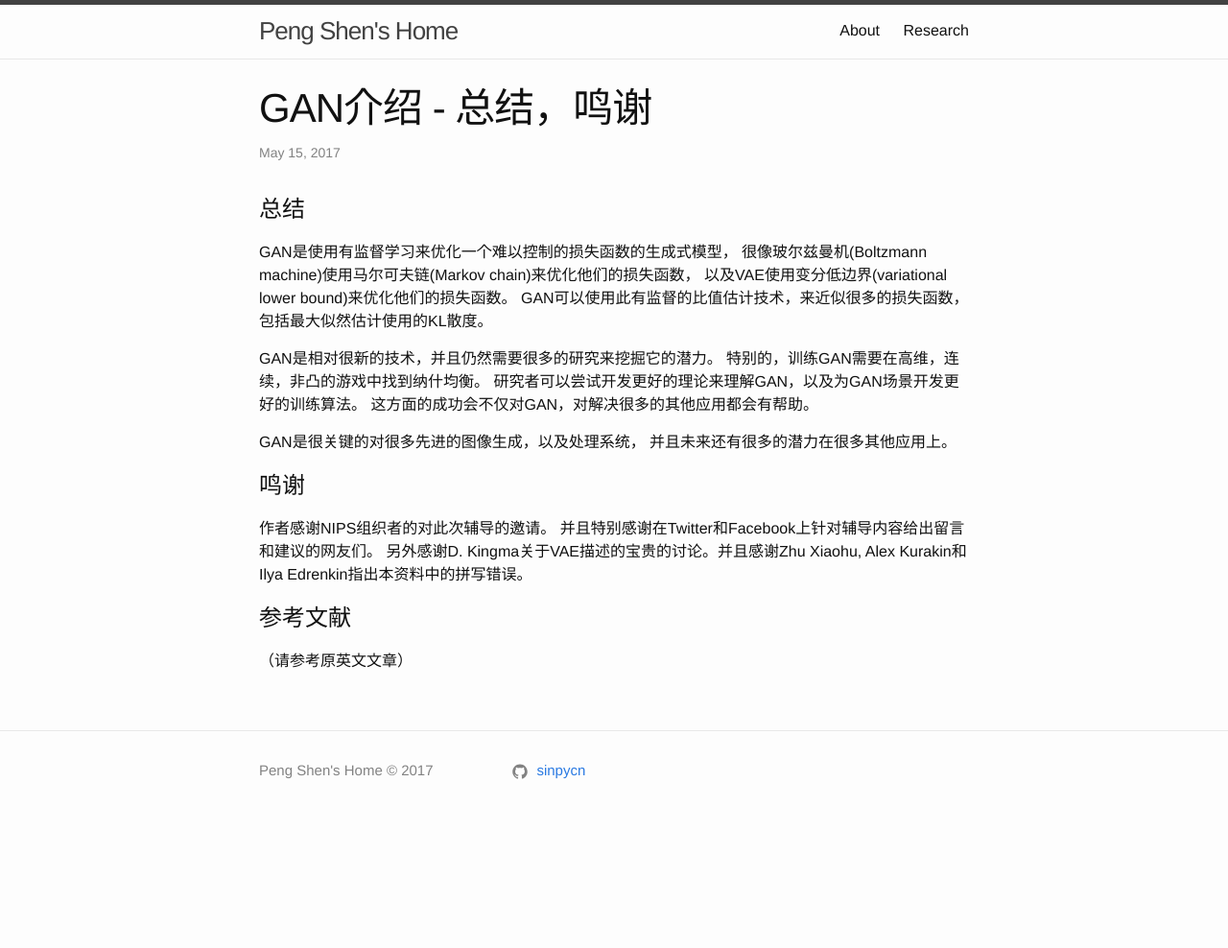
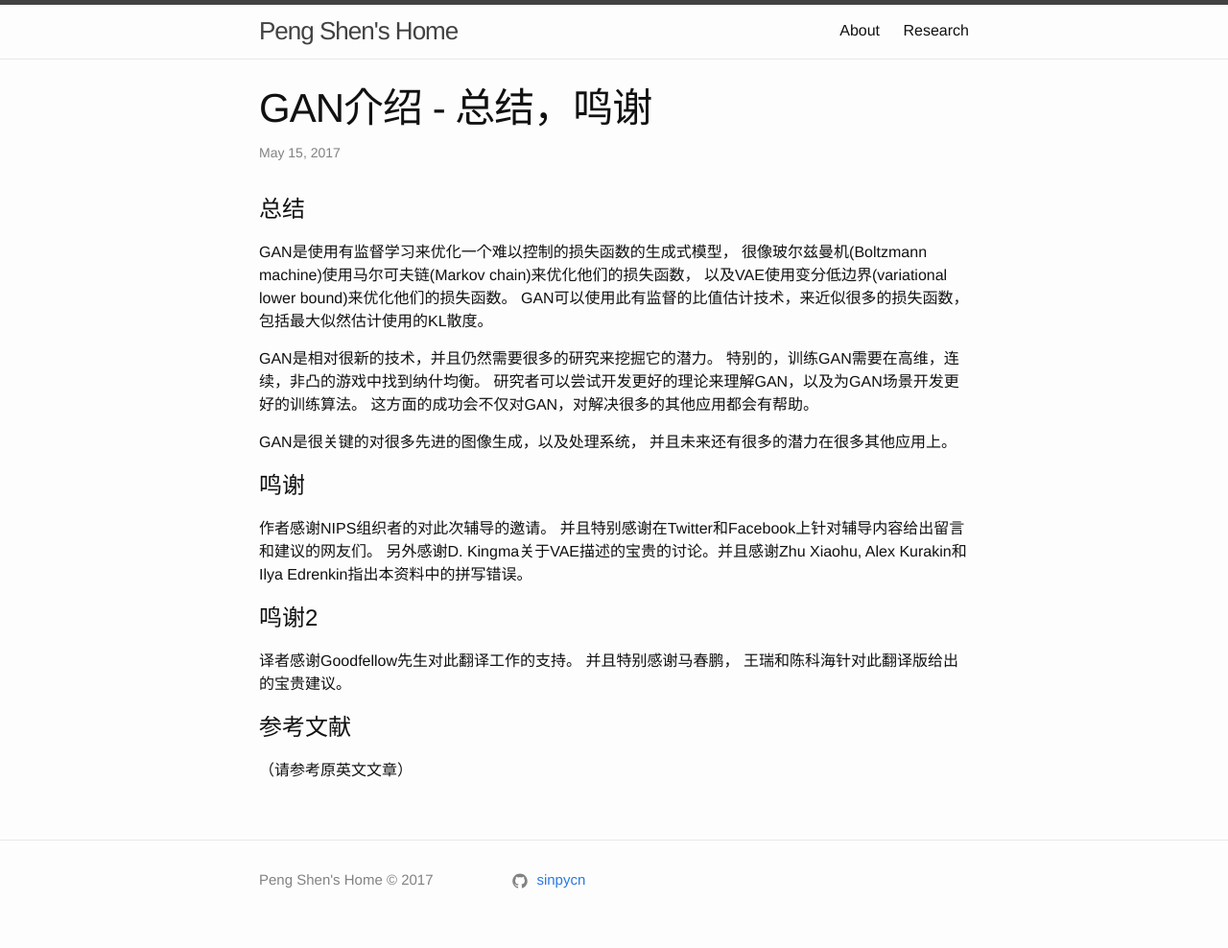
Before and after one commit to sinpycn/sinpycn.github.io, a Jekyll site: the page built from _posts/research/gan/2017-05-15-GAN-Tutorial-Conclusion.md, in a window 1280 px wide. Shown: the whole page at 96% size. Built offline with Jekyll 4.4.1, drawn with Linux system fonts in a browser that asks for light colours; before the commit the page ends 900 px from its top, so only the background shows below that.

Commit message:
Create 2017-05-15-GAN-Tutorial-Conclusion.md

```diff
--- a/_posts/research/gan/2017-05-15-GAN-Tutorial-Conclusion.md
+++ b/_posts/research/gan/2017-05-15-GAN-Tutorial-Conclusion.md
@@ -22,5 +22,9 @@ GAN是很关键的对很多先进的图像生成，以及处理系统， 并且
 作者感谢NIPS组织者的对此次辅导的邀请。 并且特别感谢在Twitter和Facebook上针对辅导内容给出留言和建议的网友们。
 另外感谢D. Kingma关于VAE描述的宝贵的讨论。并且感谢Zhu Xiaohu, Alex Kurakin和Ilya Edrenkin指出本资料中的拼写错误。
 
+# 鸣谢2
+译者感谢Goodfellow先生对此翻译工作的支持。
+并且特别感谢马春鹏， 王瑞和陈科海针对此翻译版给出的宝贵建议。
+
 # 参考文献
 （请参考原英文文章）
```
